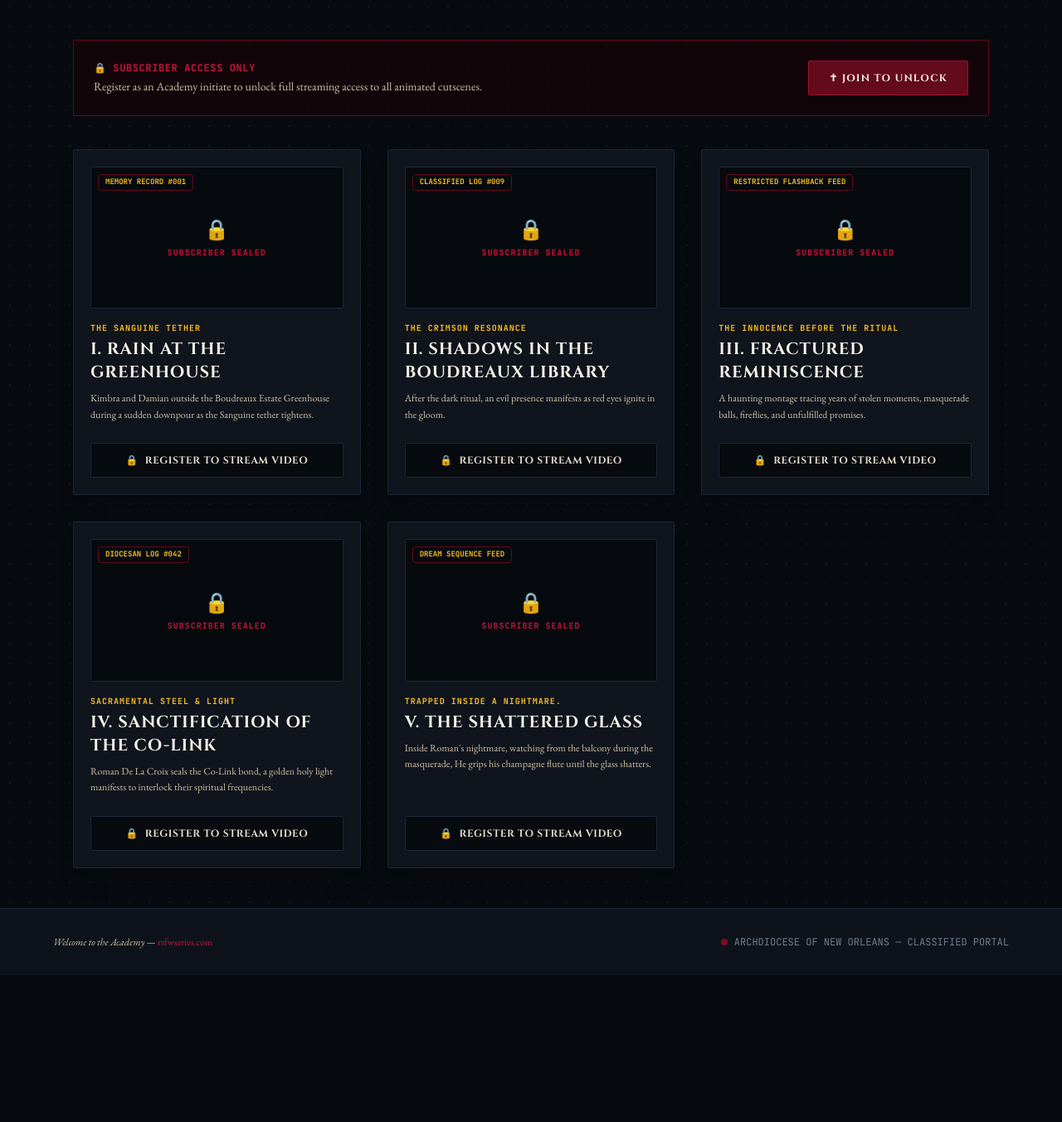
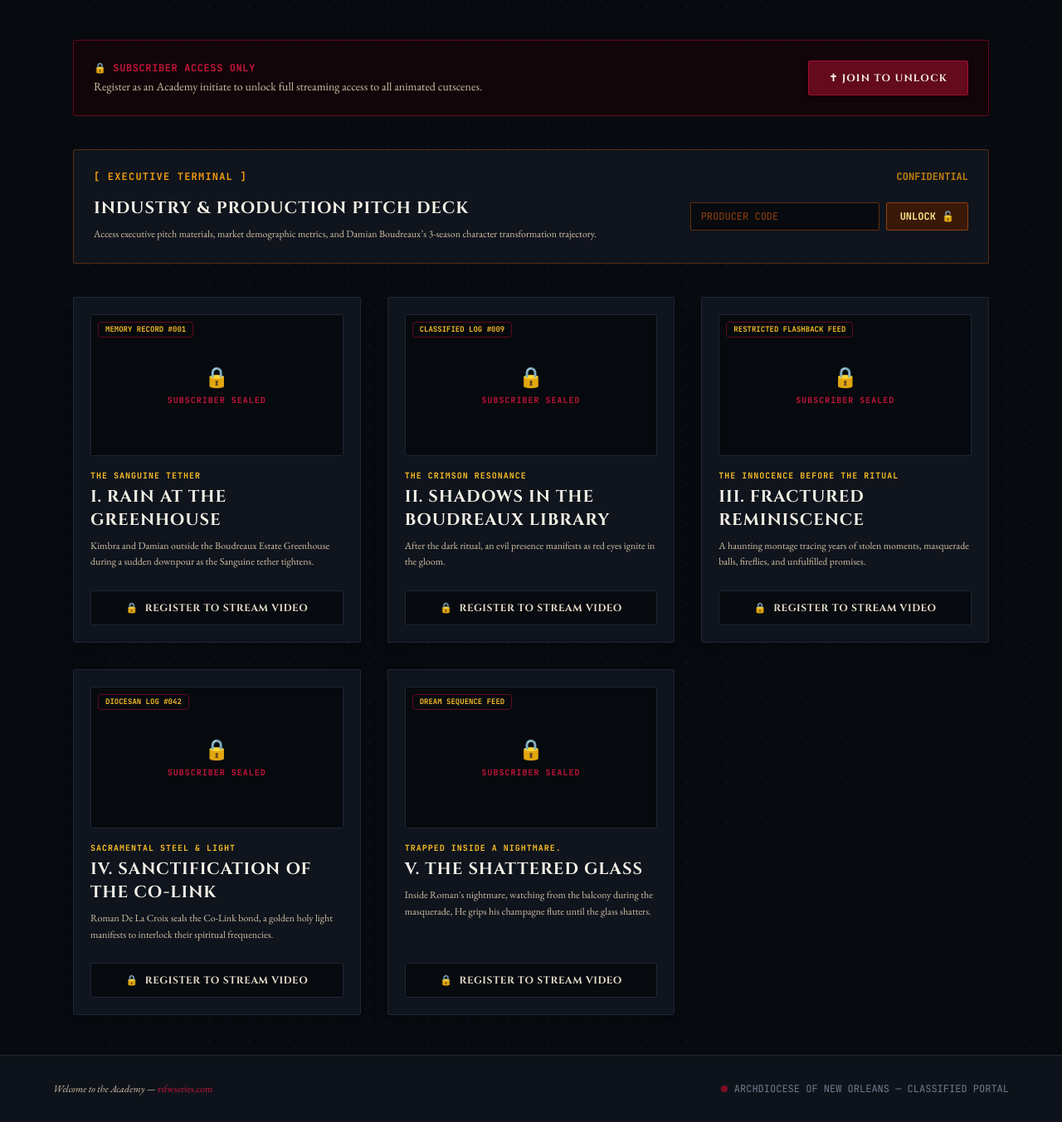
Before and after one commit to kimchris101/reform-school-witches, a FastAPI app: page /media/ in a window 1280 px wide. Shown: the part 244-1597 px from the top of the page at 83% size. Before the commit the page ends 1405 px from the top, so only its background shows below. Run offline with FastAPI, Linux system fonts and the light colour scheme; some libraries are stand-ins or nearby versions.

Commit message:
Update cinematics.html

```diff
--- a/app/templates/pages/cinematics.html
+++ b/app/templates/pages/cinematics.html
@@ -32,6 +32,44 @@
                 </button>
             </div>
         {% endif %}
+    </div>
+
+    <!-- EXECUTIVE PRODUCER TERMINAL (GATED INDUSTRY ACCESS) -->
+    <div class="mb-10 bg-archive-card border border-amber-900/70 p-6 rounded-sm space-y-4 relative overflow-hidden">
+        <div class="flex justify-between items-center text-xs font-mono">
+            <span class="text-amber-500 font-bold uppercase tracking-widest">[ EXECUTIVE TERMINAL ]</span>
+            <span class="text-amber-500/80 font-bold">CONFIDENTIAL</span>
+        </div>
+
+        <div class="grid md:grid-cols-3 gap-6 items-center">
+            <div class="md:col-span-2 space-y-2">
+                <h2 class="text-xl font-gothic text-parchment-100 uppercase tracking-wider font-bold">Industry & Production Pitch Deck</h2>
+                <p class="text-xs font-serif text-parchment-300 leading-relaxed">
+                    Access executive pitch materials, market demographic metrics, and Damian Boudreaux’s 3-season character transformation trajectory.
+                </p>
+            </div>
+
+            <!-- Passkey Form -->
+            <div>
+                <form hx-post="/industry/verify"
+                      hx-target="#passkey-error"
+                      hx-swap="outerHTML"
+                      class="space-y-2">
+                    <div class="flex gap-2">
+                        <input type="password"
+                               name="passkey"
+                               placeholder="PRODUCER CODE"
+                               required
+                               class="bg-archive-bg border border-amber-900/80 text-amber-200 placeholder-amber-800 text-xs font-mono uppercase px-3 py-2 rounded-sm focus:outline-none focus:border-amber-500 w-full" />
+                        <button type="submit"
+                                class="bg-amber-950/80 hover:bg-amber-900 text-amber-200 border border-amber-800 text-xs font-mono uppercase px-4 py-2 rounded-sm transition-colors whitespace-nowrap font-bold">
+                            Unlock 🔓
+                        </button>
+                    </div>
+                    <div id="passkey-error"></div>
+                </form>
+            </div>
+        </div>
     </div>
 
     <!-- Cinematics Grid -->
```
